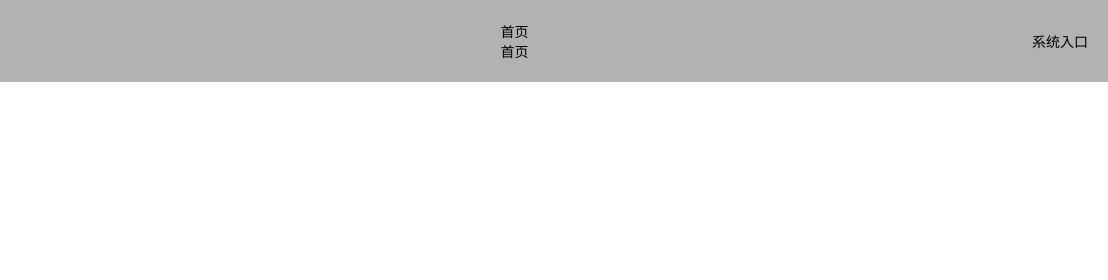
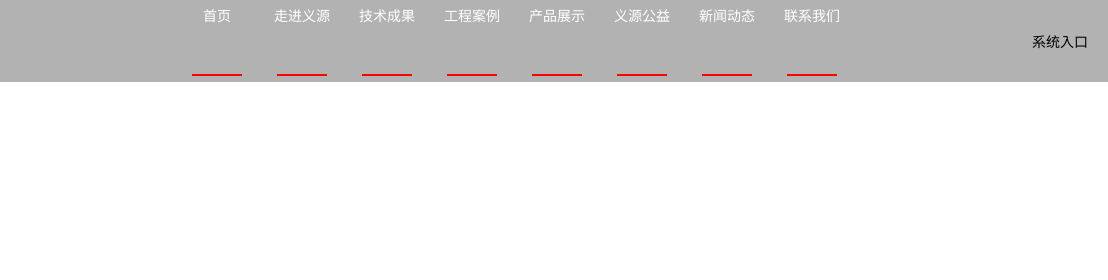
Before and after one commit to leidong-git/YiYuan.web, a plain HTML site: page home.html in a window 1280 px wide. Shown: the top 280 px of the page, 172-1280 px from the left. Drawn offline with Linux system fonts and the light colour scheme.

Commit message:
第er次提交

```diff
--- a/css/style.css
+++ b/css/style.css
@@ -140,6 +140,60 @@ button {
     height: 100%;
 }
 
+.header .header_menu{
+    width: auto;
+    height: 72px;
+}
+
+.header_menu ul{
+    height: 100%;
+    display: flex;
+    align-items: center;
+}
+
+.header_menu ul li{
+    width: 85px;
+    height: 100%;
+    color: #fff;
+    border-bottom: 1px;
+    position: relative;
+    display: flex;
+    align-items: center;
+    justify-content: center;
+}
+
+.header_menu ul li span{
+    height: 100%;
+    display: inline-block;
+}
+
+.header_menu ul li::before{
+    content: '';
+    background: #f00;
+    width: 50px;
+    height: 2px;
+    position: absolute;
+    bottom:0;
+    left: 50%;
+    transform: translate(-50%,-50%);
+}
+
+.header_menu ul li .menu_children{
+    display: none;
+}
+
+.header_menu ul li:hover .menu_children{
+    display: block;
+}
+
+.header .header_right{
+    width: auto;
+    height: 72px;
+    display: flex;
+    align-items: center;
+}
+
+
 .main{
     width: 100%;
     height: 1000px;
--- a/home.html
+++ b/home.html
@@ -71,8 +71,73 @@
                         name: '首页',
                         children: []
                     }, {
-                        id: 1,
-                        name: '首页',
+                        id: 2,
+                        name: '走进义源',
+                        children: [
+                            {
+                                id: 21,
+                                name: '公司简介',
+                            }, {
+                                id: 22,
+                                name: '资质荣誉',
+                            }, {
+                                id: 23,
+                                name: '合作客户',
+                            }
+                        ]
+                    }, {
+                        id: 3,
+                        name: '技术成果',
+                        children: [
+                            {
+                                id: 31,
+                                name: '核心技术',
+                            }, {
+                                id: 32,
+                                name: '知识产权',
+                            }, {
+                                id: 33,
+                                name: '科研项目',
+                            }
+                        ]
+                    }, {
+                        id: 4,
+                        name: '工程案例',
+                        children: []
+                    }, {
+                        id: 5,
+                        name: '产品展示',
+                        children: [
+                            {
+                                id: 51,
+                                name: '节水洁具',
+                            }, {
+                                id: 52,
+                                name: '治污设备',
+                            }, {
+                                id: 53,
+                                name: '水体净化',
+                            }
+                        ]
+                    }, {
+                        id: 6,
+                        name: '义源公益',
+                        children: []
+                    }, {
+                        id: 7,
+                        name: '新闻动态',
+                        children: [
+                            {
+                                id: 71,
+                                name: '义源新闻',
+                            }, {
+                                id: 72,
+                                name: '行业资讯',
+                            }
+                        ]
+                    }, {
+                        id: 8,
+                        name: '联系我们',
                         children: []
                     }
                 ],
```
